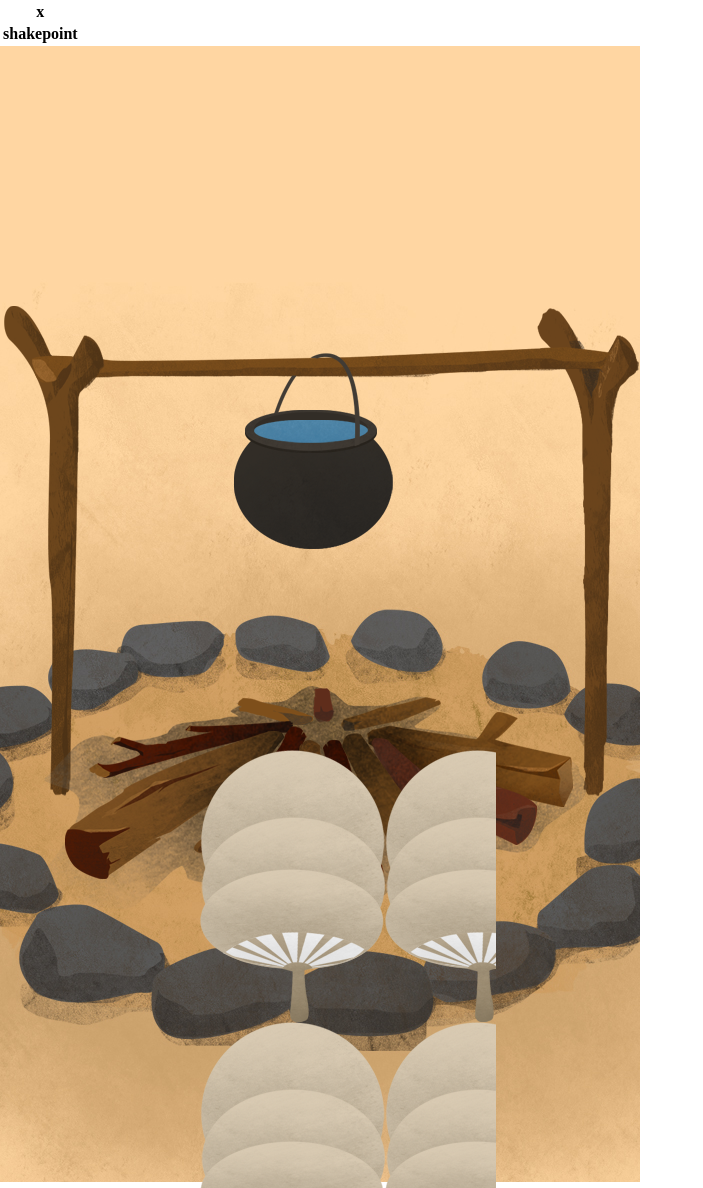
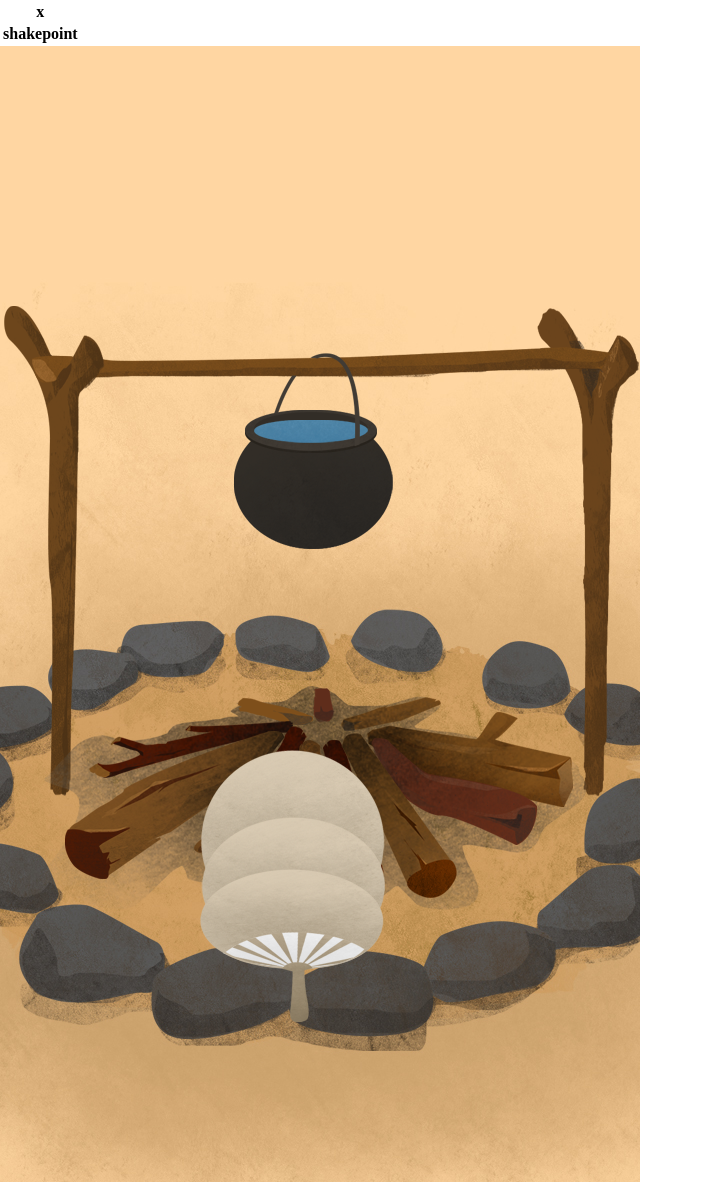
Before and after one commit to jujoo/fire, a plain HTML site: page index.html in a window 1280 px wide. Shown: the whole page, without its empty margins (0-703 px from the left). Drawn offline with nearby package versions, Linux system fonts and the light colour scheme.

Commit message:
img size

```diff
--- a/stylesheet.css
+++ b/stylesheet.css
@@ -31,21 +31,21 @@ div{
 .fan{
 	top:750px;
 	left:200px;
-	width:296px;
-	height: 438px;
+	width:185px;
+	height: 272px;
 	background-image: url('img/fan.png');
 }
 .fan2{
 	top:750px;
 	left:200px;
-	width:296px;
-	height: 438px;
+	width:185px;
+	height: 272px;
 	background-image: url('img/fan2.png');
 }
 .fan3{
 	top:750px;
 	left:200px;
-	width:296px;
-	height: 438px;
+	width:185px;
+	height: 272px;
 	background-image: url('img/fan3.png');
 }
```
